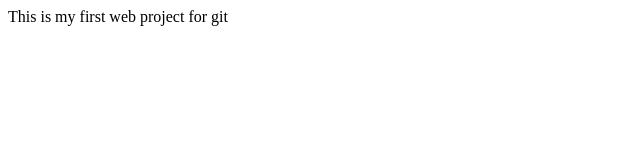
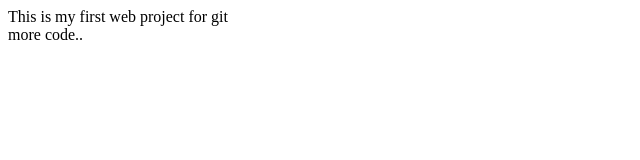
Before and after one commit to umesh333/youtube.demo, a plain HTML site: page WebContent/index.html in a window 1280 px wide. Shown: the full height of the page, 0-640 px from the left. Drawn offline with Linux system fonts and the light colour scheme.

Commit message:
more changes

```diff
--- a/WebContent/index.html
+++ b/WebContent/index.html
@@ -6,5 +6,7 @@
 </head>
 <body>
 	This is my first web project for git
+	<br/>
+	more code..
 </body>
 </html>
```
